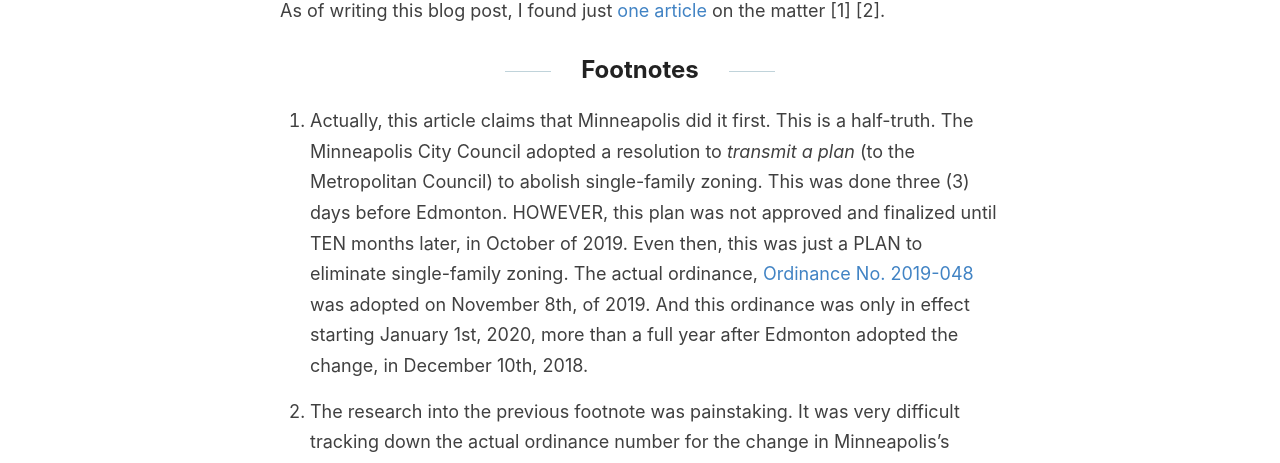
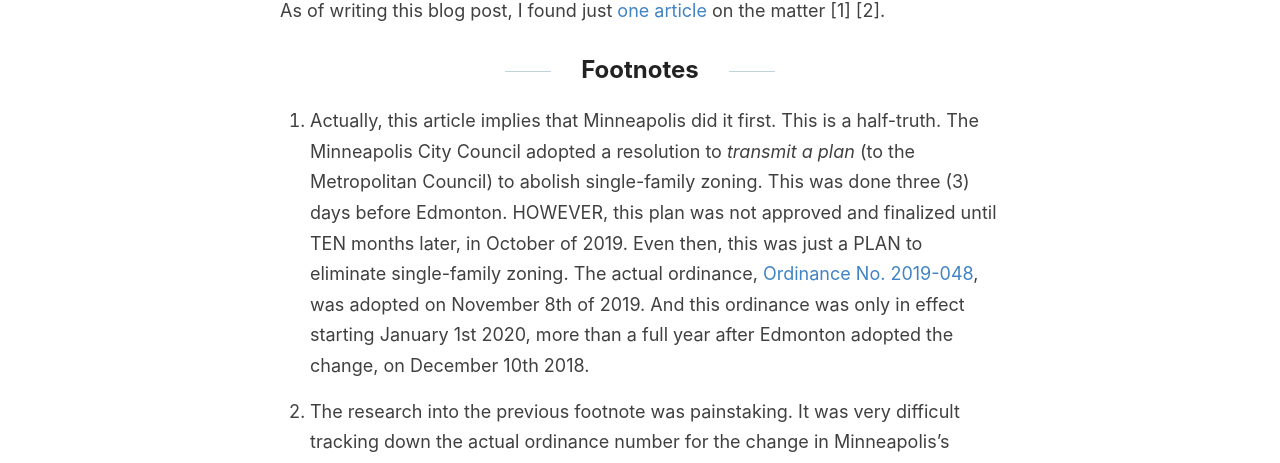
Before and after one commit to xan3c/xan3c.github.io, a Jekyll site: the page built from _posts/2025-01-10-Minneapolis-Isn't-All-That-Despite-What-You-May-Have-Been-Lead-to-Believe.md, in a window 1280 px wide. Shown: the part 1186-1649 px from the top of the page. Built offline with Jekyll 4.4.1, drawn with Linux system fonts in a browser that asks for light colours.

Commit message:
Update 2025-01-10-Minneapolis-Isn't-All-That-Despite-What-You-May-Have-Been-Lead-to-Believe.md

```diff
--- a/_posts/2025-01-10-Minneapolis-Isn't-All-That-Despite-What-You-May-Have-Been-Lead-to-Believe.md
+++ b/_posts/2025-01-10-Minneapolis-Isn't-All-That-Despite-What-You-May-Have-Been-Lead-to-Believe.md
@@ -26,6 +26,6 @@ As of writing this blog post, I found just [one article](https://edmontonjournal
 
 ## Footnotes
 
-1. Actually, this article claims that Minneapolis did it first. This is a half-truth. The Minneapolis City Council adopted a resolution to *transmit a plan* (to the Metropolitan Council) to abolish single-family zoning. This was done three (3) days before Edmonton. HOWEVER, this plan was not approved and finalized until TEN months later, in October of 2019. Even then, this was just a PLAN to eliminate single-family zoning. The actual ordinance, [Ordinance No. 2019-048](https://library.municode.com/mn/minneapolis/ordinances/code_of_ordinances?nodeId=990479) was adopted on November 8th, of 2019. And this ordinance was only in effect starting January 1st, 2020, more than a full year after Edmonton adopted the change, in December 10th, 2018.
+1. Actually, this article implies that Minneapolis did it first. This is a half-truth. The Minneapolis City Council adopted a resolution to *transmit a plan* (to the Metropolitan Council) to abolish single-family zoning. This was done three (3) days before Edmonton. HOWEVER, this plan was not approved and finalized until TEN months later, in October of 2019. Even then, this was just a PLAN to eliminate single-family zoning. The actual ordinance, [Ordinance No. 2019-048](https://library.municode.com/mn/minneapolis/ordinances/code_of_ordinances?nodeId=990479), was adopted on November 8th of 2019. And this ordinance was only in effect starting January 1st 2020, more than a full year after Edmonton adopted the change, on December 10th 2018.
 
 2. The research into the previous footnote was painstaking. It was very difficult tracking down the actual ordinance number for the change in Minneapolis's zoning code. Edmonton actually does a really good job in cataloguing its changes and making them accessible and searchable.
```
